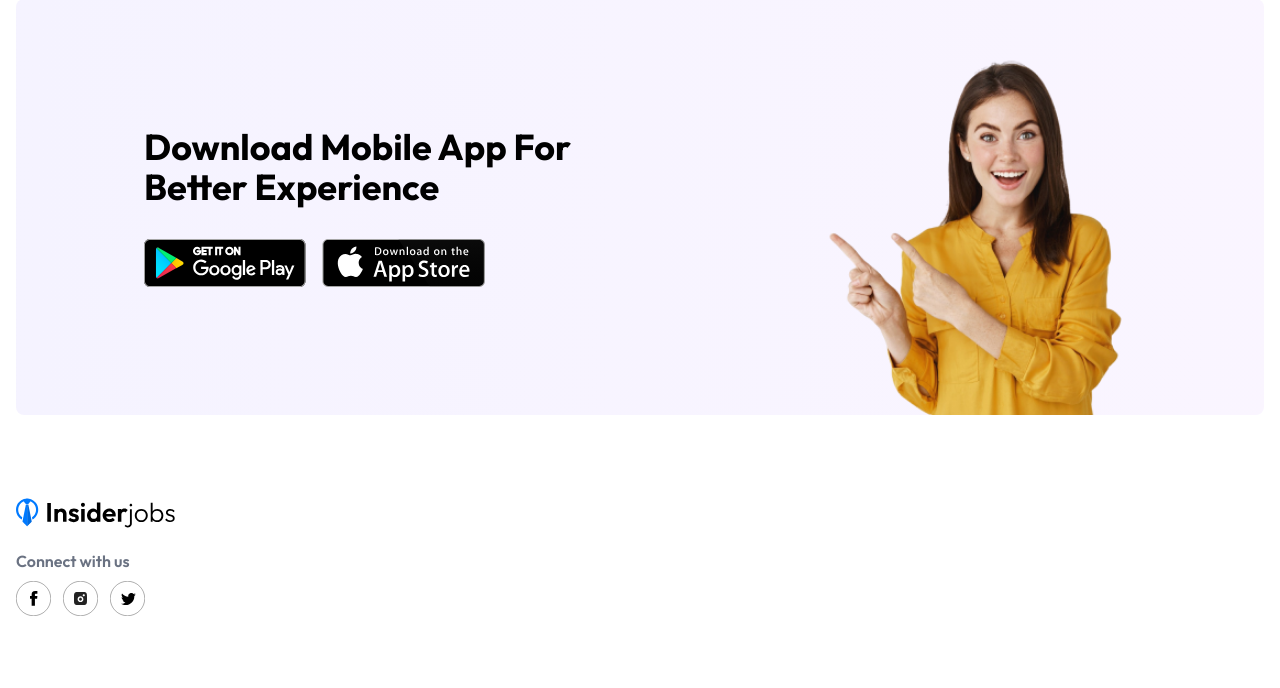
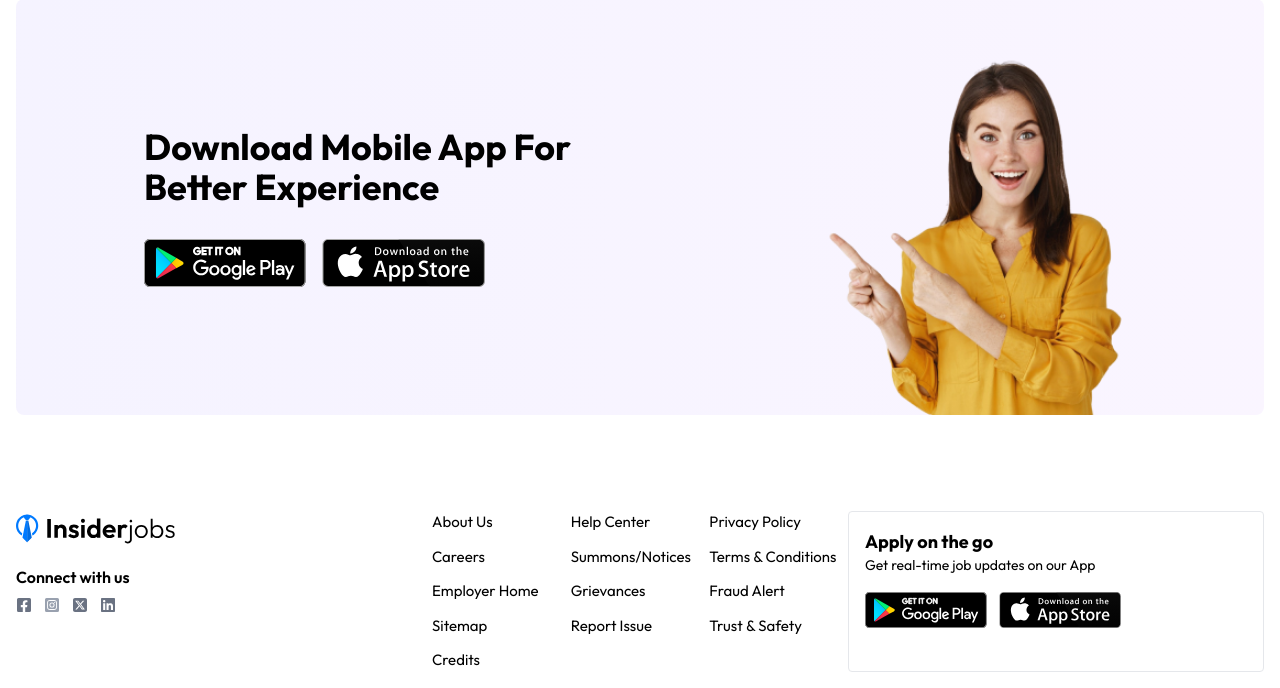
Before and after one commit to giribabu-dev/job-portal, a React (Vite) app in the folder client/: page / in a window 1280 px wide. Shown: the part 1365-2053 px from the top of the page. Before the commit the page ends 1981 px from the top, so only its background shows below. Built offline with nearby package versions, Linux system fonts and the light colour scheme; no server answers; a web font is replaced by a local one.

Commit message:
Footer component

```diff
--- a/client/package.json
+++ b/client/package.json
@@ -18,6 +18,7 @@
     "react": "^19.1.0",
     "react-dom": "^19.1.0",
     "react-hot-toast": "^2.5.2",
+    "react-icons": "^5.5.0",
     "react-router-dom": "^7.6.2",
     "tailwindcss": "^4.1.11"
   },
--- a/client/src/components/footer/Footer.jsx
+++ b/client/src/components/footer/Footer.jsx
@@ -1,4 +1,8 @@
 import { assets } from "../../assets/assets";
+import { FaFacebookSquare } from "react-icons/fa";
+import { FaInstagramSquare } from "react-icons/fa";
+import { FaSquareXTwitter } from "react-icons/fa6";
+import { FaLinkedin } from "react-icons/fa";
 
 function Footer() {
     return (
@@ -13,24 +17,52 @@ function Footer() {
         //         <img src={assets.instagram_icon} alt="" width={38} />
         //     </div>
         // </div>
-        <div className="container px-4 2xl:px-20">
-            <div>
+        <div className="container p-4 2xl:px-20">
+            <div className="grid grid-cols-3">
+                <div className="">
                     <div className="mb-5">
                         <img src={assets.logo} alt="Logo" width={160} />
                     </div>
                     <div>
-                    <h6 className="font-semibold mb-2 text-base text-gray-500">Connect with us</h6>
+                        <h6 className="font-semibold mb-2 text-base">Connect with us</h6>
                         <div className="flex gap-3">
-                        <img src={assets.facebook_icon} alt="Facebook icon" width={35} />
-                        <img src={assets.instagram_icon} alt="Instagram icon" width={35} />
-                        <img src={assets.twitter_icon} alt="Twitter icon" width={35} />
+                            {/* <img src={assets.facebook_icon} alt="Facebook icon" width={35} /> */}
+                            {/* <img src={assets.instagram_icon} alt="Instagram icon" width={35} /> */}
+                            {/* <img src={assets.twitter_icon} alt="Twitter icon" width={35} /> */}
+                            <FaFacebookSquare className="text-gray-500" />
+                            <FaInstagramSquare className="text-gray-400" />
+                            <FaSquareXTwitter className="text-gray-500" />
+                            <FaLinkedin className="text-gray-500" />
                         </div>
                     </div>
                 </div>
-            <div>
-                <div></div>
-                <div></div>
-                <div></div>
+                <div className="grid grid-cols-3 space-y-3 text-[15px]">
+                    <div>About Us</div>
+                    <div>Help Center</div>
+                    <div>Privacy Policy</div>
+                    <div>Careers</div>
+                    <div>Summons/Notices</div>
+                    <div>Terms & Conditions</div>
+                    <div>Employer Home</div>
+                    <div>Grievances</div>
+                    <div>Fraud Alert</div>
+                    <div>Sitemap</div>
+                    <div>Report Issue</div>
+                    <div>Trust & Safety</div>
+                    <div>Credits</div>
+                </div>
+                <div className="border border-gray-200 rounded p-4">
+                    <h2 className="text-[18px] font-bold">Apply on the go</h2>
+                    <p className="text-[14px]">Get real-time job updates on our App</p>
+                    <div className="flex gap-3 mt-4">
+                        <a href="">
+                            <img src={assets.play_store} alt="" className="h-9" />
+                        </a>
+                        <a href="">
+                            <img src={assets.app_store} alt="" className="h-9" />
+                        </a>
+                    </div>
+                </div>
             </div>
         </div>
     )
```
Also changed, not shown: 1 other file (tests, documents, lock files or other folders). Lines whose indentation alone changed are shown as unchanged.
